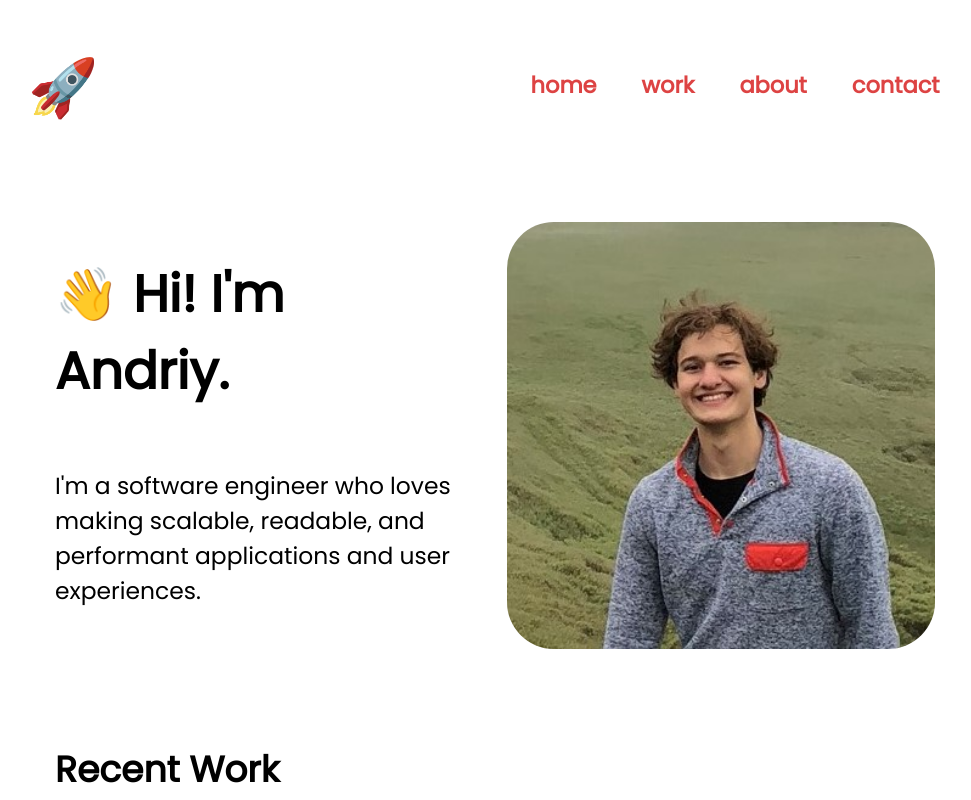
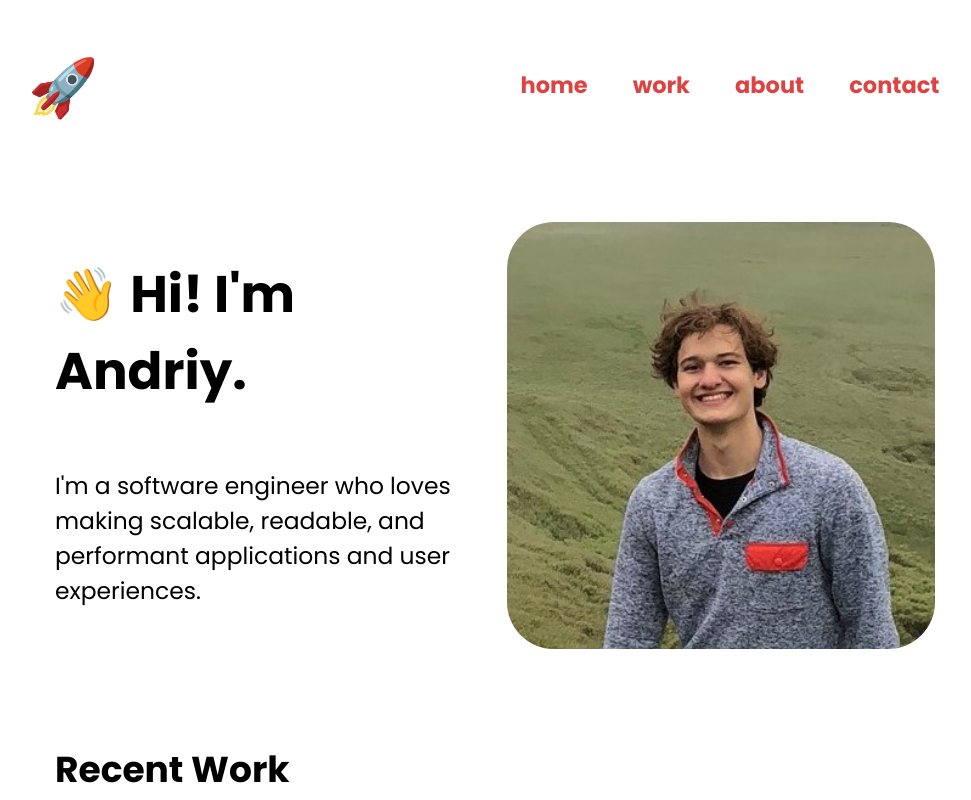
Before and after one commit to andriygm/portfolio, a Next.js app: page / in a window 1280 px wide. Shown: the top 800 px of the page, without its empty margins (145-1116 px from the left). Built offline with nearby package versions, Linux system fonts and the light colour scheme.

Commit message:
Include all font weights

```diff
--- a/pages/_document.tsx
+++ b/pages/_document.tsx
@@ -5,7 +5,7 @@
         <Html>
             <Head>
                 <link
-                    href="https://fonts.googleapis.com/css2?family=Poppins&display=swap"
+                    href="https://fonts.googleapis.com/css2?family=Poppins:wght@100;200;300;400;500;600;700;800;900&display=swap"
                     rel="stylesheet"
                 />
             </Head>
```
